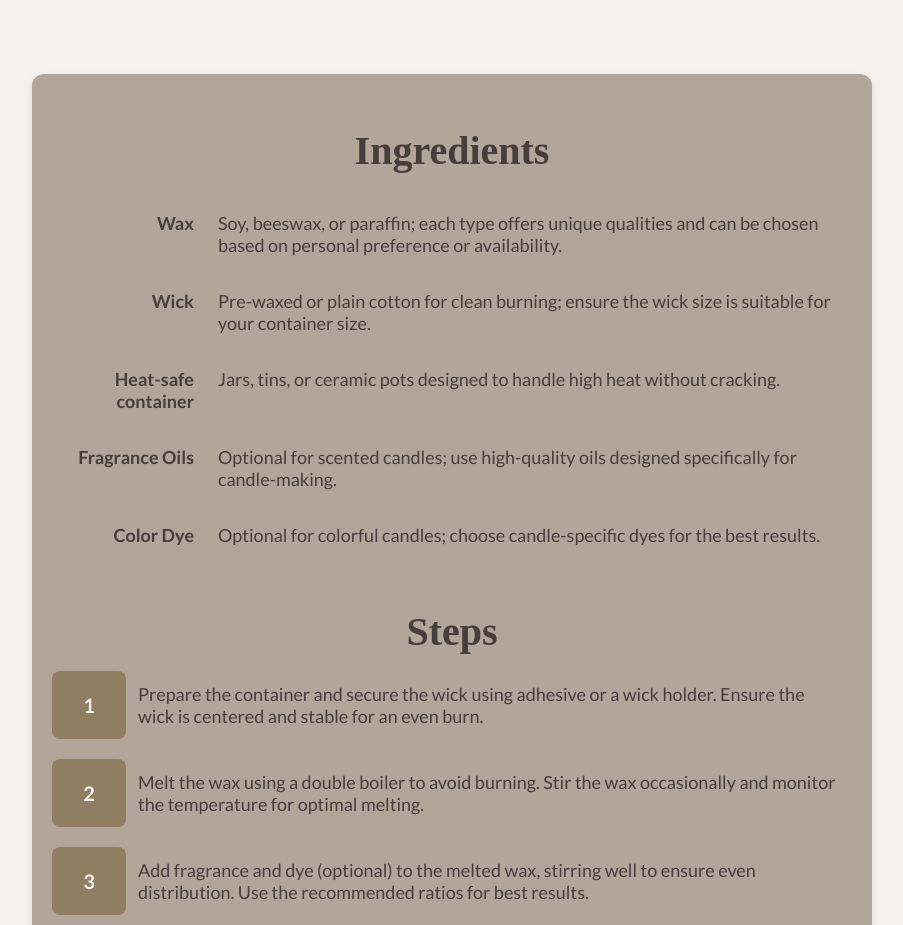
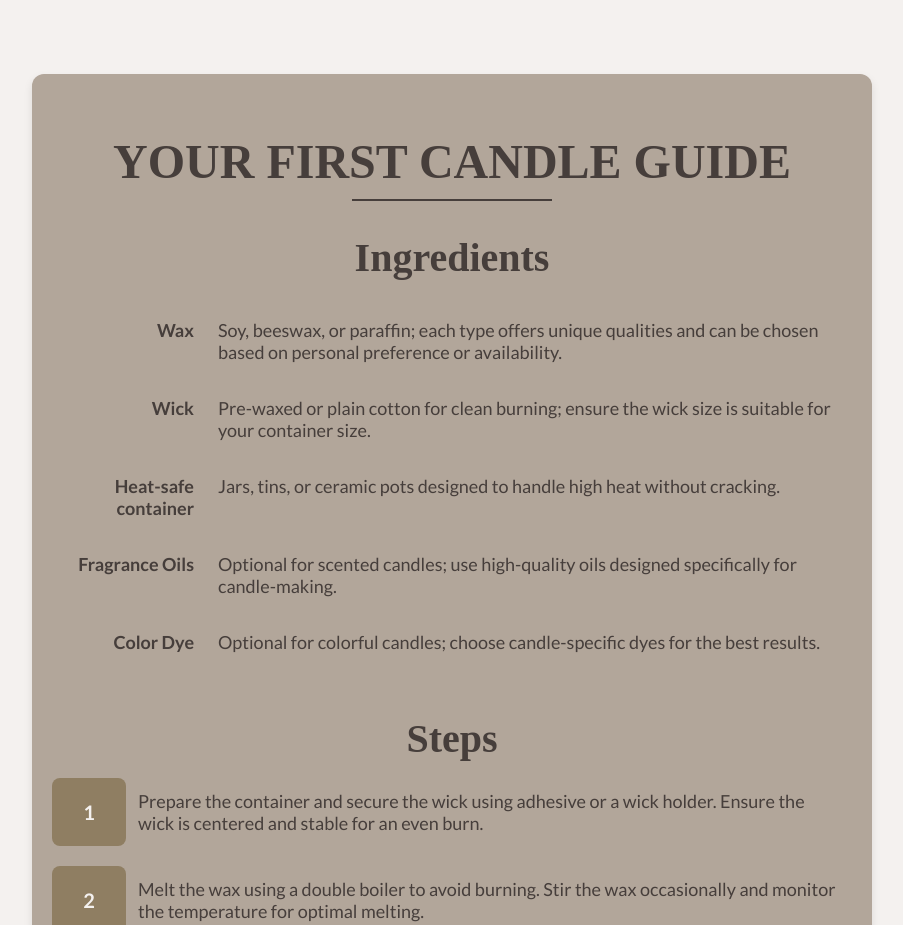
Before and after one commit to Taniatos/term_project, a React (Create React App) app in the folder my-app/: page /candles in a window 1280 px wide. Shown: the part 1100-2025 px from the top of the page, without its empty margins (188-1091 px from the left). Built offline with nearby package versions, Linux system fonts and the light colour scheme; a web font is replaced by a local one.

Commit message:
Update Candles.js

```diff
--- a/my-app/src/components/HobbieThree/Candles.js
+++ b/my-app/src/components/HobbieThree/Candles.js
@@ -36,6 +36,7 @@ function Candles() {
       <HobbieDefault {...candlesContent} />
       <section className="candles-section">
         <div className="ingredients-table">
+        <h1>Your first candle guide</h1>
           <h2>Ingredients</h2>
           <table>
             <tbody>
```
